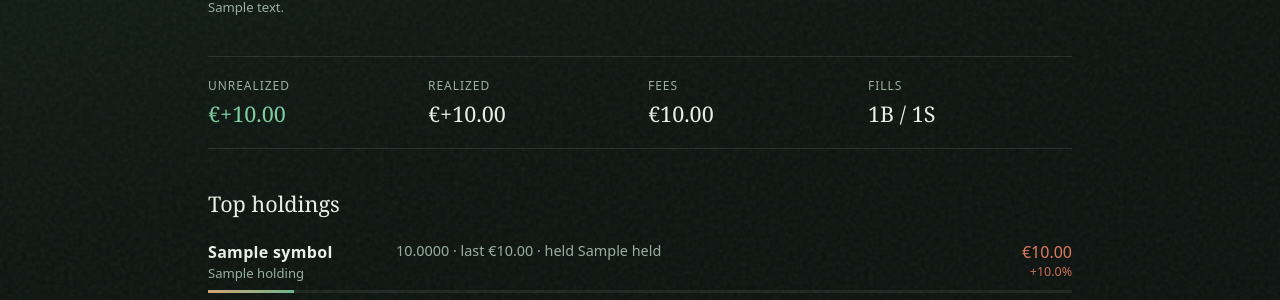
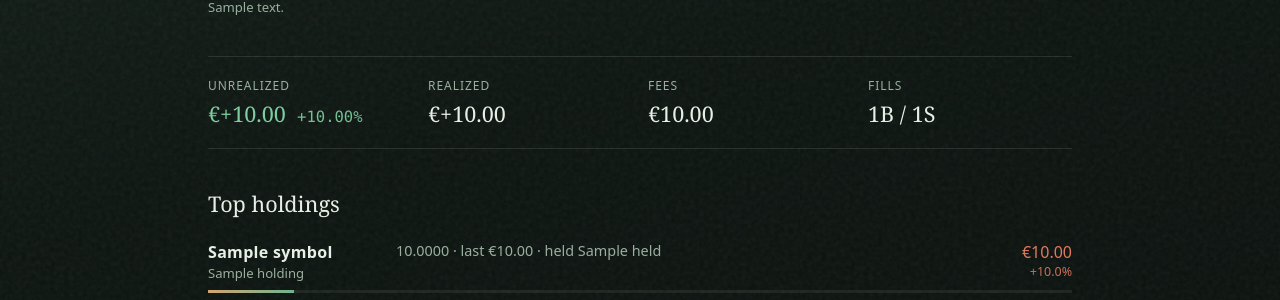
Before and after one commit to raro42/ai-stock-checker, a FastAPI app: template openbb_backend/templates/desk_overview.html in a window 1280 px wide. Shown: the part 386-686 px from the top of the page. Run offline with FastAPI, Linux system fonts and the light colour scheme; the template is opened without the code that fills it: most values are stand-ins (such as "Sample title", 1, 10 or a date in 2020).

Commit message:
show unrealized percent beside euro on overview
Book-level unrealized now includes cost-basis %, matching holdings.

Co-authored-by: Cursor <cursoragent@cursor.com>

```diff
--- a/openbb_backend/desk.py
+++ b/openbb_backend/desk.py
@@ -213,6 +213,7 @@ def load_desk_snapshot(
 
     ret_pct = ((equity / initial) - 1) * 100 if initial else 0.0
     unrealized_total = market_value - cost
+    unrealized_pct = (unrealized_total / cost * 100) if cost else 0.0
     deployed_pct = ((equity - cash) / equity * 100) if equity else 0.0
 
     for r in rows:
@@ -341,6 +342,7 @@ def load_desk_snapshot(
         "equity_cost": equity_cost,
         "ret_pct": ret_pct,
         "unrealized_total": unrealized_total,
+        "unrealized_pct": unrealized_pct,
         "deployed_pct": deployed_pct,
         "positions": len(rows),
         "holdings": rows,
--- a/openbb_backend/static/desk.css
+++ b/openbb_backend/static/desk.css
@@ -319,6 +319,16 @@ a:active {
 .strip .v {
   font-family: var(--font-display);
   font-size: 1.35rem;
+  font-variant-numeric: tabular-nums;
+}
+
+.strip .v small {
+  display: inline-block;
+  margin-left: 0.35rem;
+  font-family: ui-monospace, SFMono-Regular, Menlo, Consolas, monospace;
+  font-size: 0.72em;
+  font-weight: 500;
+  opacity: 0.92;
 }
 
 .block {
--- a/openbb_backend/templates/desk_overview.html
+++ b/openbb_backend/templates/desk_overview.html
@@ -17,7 +17,10 @@
 <section class="strip" aria-label="Book snapshot">
   <div>
     <span class="k">Unrealized</span>
-    <span class="v {% if snap.unrealized_total >= 0 %}up{% else %}down{% endif %}">€{{ "{:+,.2f}".format(snap.unrealized_total) }}</span>
+    <span class="v {% if snap.unrealized_total >= 0 %}up{% else %}down{% endif %}">
+      €{{ "{:+,.2f}".format(snap.unrealized_total) }}
+      <small>{{ "%+.2f"|format(snap.unrealized_pct) }}%</small>
+    </span>
   </div>
   <div>
     <span class="k">Realized</span>
```
Also changed, not shown: tests/test_openbb_backend.py (+5 -0 lines).
